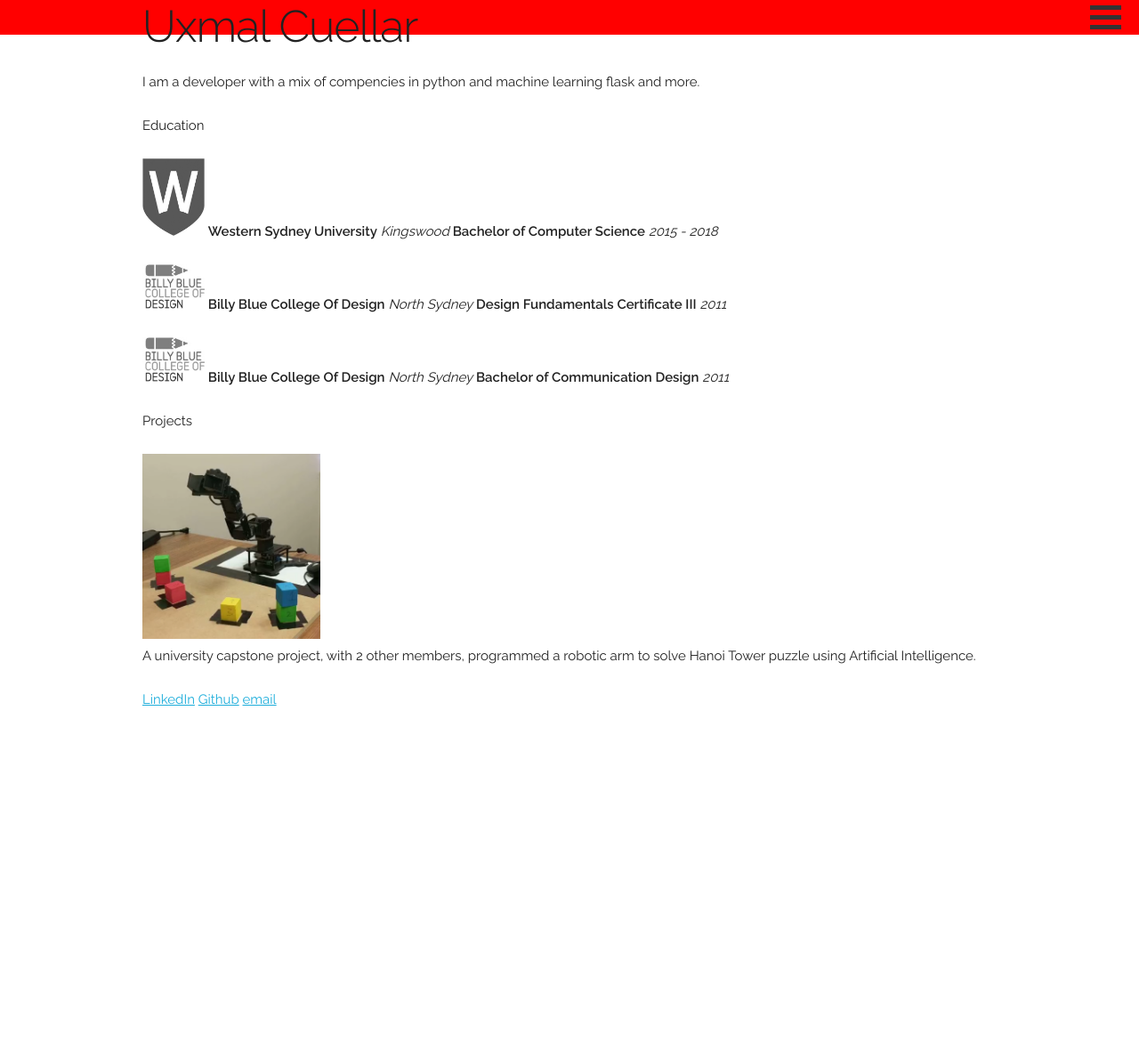
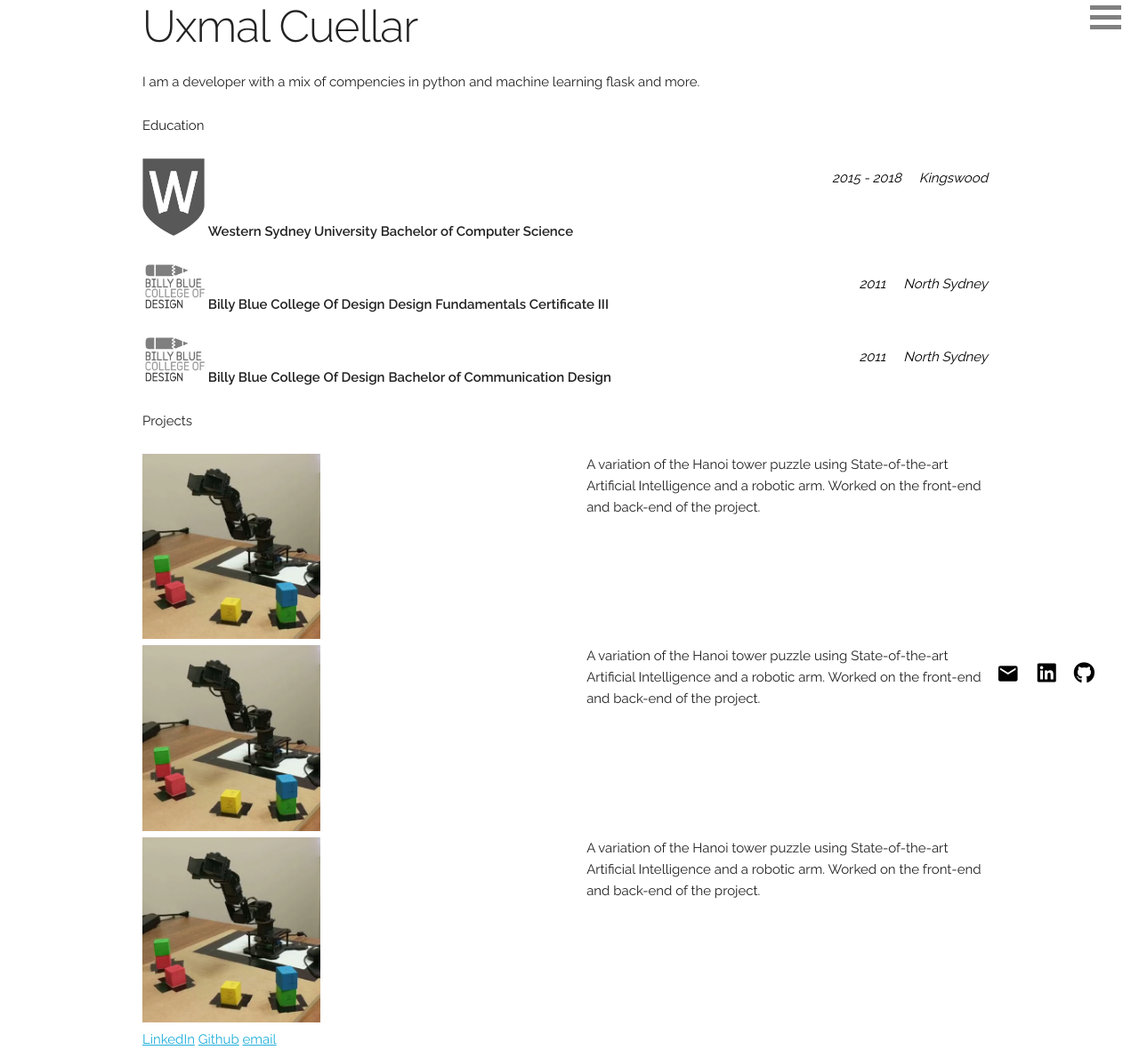
Before and after one commit to UxmalCuellar/v1, a Flask app: page / in a window 1280 px wide. Shown: the whole page at 89% size. Before the commit the page ends 793 px from the top, so only its background shows below. Run offline with Flask 2, Linux system fonts and the light colour scheme.

Commit message:
Icons added and fadein/out funtionality

```diff
--- a/static/main.css
+++ b/static/main.css
@@ -23,10 +23,31 @@ img.icon:hover {
  * Navbar elements
  */
 .navbar {
-   background-color: red;
+   background-color: none;
    position: fixed;
    top: 0;
    width: 100%;
+}
+
+.bottombar {
+   position: fixed;
+   bottom: 0;
+   width: 100%;
+   padding-bottom: 20px;
+}
+
+/* icons */
+.icons {
+   padding-right: 40px;
+}
+i {
+   padding: 10px ;
+   float: right;
+   color: black;
+}
+
+i:hover {
+   color: grey;
 }
 
 /* menu icon and animation */
@@ -44,6 +65,13 @@ img.icon:hover {
    margin: 6px 0;
    transition: 0.4s;
 }
+
+div:hover .bar1,
+div:hover .bar2,
+div:hover .bar3 {
+   background-color: grey;
+}
+
 .change .bar1 {
   -webkit-transform: rotate(-45deg) translate(-9px, 6px);
   transform: rotate(-45deg) translate(-9px, 6px);
--- a/static/script.js
+++ b/static/script.js
@@ -17,3 +17,15 @@ function toggleMenuIcon(x) {
 //       }
 //    }
 // }
+
+
+$(window).scroll(function() {
+   if ($(this).scrollTop()>0) {
+      $('.icons').fadeOut();
+   } else {
+      $('.icons').fadeIn();
+   }
+   if($(window).scrollTop() + $(window).height() == $(document).height()) {
+      $('.icons').fadeIn();
+   }
+});
--- a/templates/index.html
+++ b/templates/index.html
@@ -64,12 +64,40 @@
       </p>
 
    </div>
+
+
+
    <div id="projects" >
       <!-- Projects -->
       <p  class="heading">Projects</p>
-      <img src="/static/images/gripperbot.png" alt="Phantom X pincher arm" width="200"/>
-      <p>A university capstone project, with 2 other members, programmed a robotic arm to solve Hanoi Tower puzzle using Artificial Intelligence.</p>
+      <div class="row">
+	 <div class="six columns">
+	    <img src="/static/images/gripperbot.png" alt="Phantom X pincher arm" width="200"/>
+	 </div>
+	 <div class="six columns">
+	    <p>A variation of the Hanoi tower puzzle using State-of-the-art Artificial Intelligence and a robotic arm. Worked on the front-end and back-end of the project.</p>
+	 </div>
+      </div>
+      <div class="row">
+	 <div class="six columns">
+	    <img src="/static/images/gripperbot.png" alt="Phantom X pincher arm" width="200"/>
+	 </div>
+	 <div class="six columns">
+	    <p>A variation of the Hanoi tower puzzle using State-of-the-art Artificial Intelligence and a robotic arm. Worked on the front-end and back-end of the project.</p>
+	 </div>
+      </div>
+      <div class="row">
+	 <div class="six columns">
+	    <img src="/static/images/gripperbot.png" alt="Phantom X pincher arm" width="200"/>
+	 </div>
+	 <div class="six columns">
+	    <p>A variation of the Hanoi tower puzzle using State-of-the-art Artificial Intelligence and a robotic arm. Worked on the front-end and back-end of the project.</p>
+	 </div>
+      </div>
    </div>
+
+
+
    <div class="bottom">
       <footer>
 	 <a href="https://www.linkedin.com/in/uxmal-cuellar-63824bab/" target="_blank">LinkedIn<a>
--- a/templates/layout.html
+++ b/templates/layout.html
@@ -14,13 +14,15 @@
       <meta name="viewport" content="width=device-width, initial-scale=1">
       <!-- FONT –––––––––––––––––––––––––––––––––––––––––––––––––– -->
       <link href="//fonts.googleapis.com/css?family=Raleway:400,300,600" rel="stylesheet" type="text/css">
-
+      <link rel='stylesheet' href='https://use.fontawesome.com/releases/v5.7.0/css/all.css' integrity='sha384-lZN37f5QGtY3VHgisS14W3ExzMWZxybE1SJSEsQp9S+oqd12jhcu+A56Ebc1zFSJ' crossorigin='anonymous'>
+      <link href="https://fonts.googleapis.com/icon?family=Material+Icons" rel="stylesheet">
       <!-- CSS –––––––––––––––––––––––––––––––––––––––––––––––––– -->
       <link rel="stylesheet" href="/static/normalize.css">
       <link rel="stylesheet" href="/static/skeleton.css">
       <link rel="stylesheet" href="/static/main.css">
 
       <!-- SCRIPT –––––––––––––––––––––––––––––––––––––––––––––––––– -->
+      <script src="https://ajax.googleapis.com/ajax/libs/jquery/3.4.0/jquery.min.js"></script>
       <script src="/static/script.js" charset=utf-8></script>
 
       <!-- Favicon –––––––––––––––––––––––––––––––––––––––––––––––––– -->
@@ -28,7 +30,6 @@
    </head>
    <body>
       <div class="navbar">
-
 	 <div class="toc-holder" onclick="toggleMenuIcon(this)">
 	    <div class="bar1"></div>
 	    <div class="bar2"></div>
@@ -40,6 +41,13 @@
 	    </div>
 	 </div>
       </div>
+      <div class="bottombar">
+	 <div class="icons">
+	    <a href="https://github.com/UxmalCuellar" target="_blank"><i class="fab fa-github" style='font-size:24px'></i></a>
+	    <a href="https://au.linkedin.com/in/uxmal-cuellar-63824bab?trk=people-guest_profile-result-card_result-card_full-click" target="_blank"><i class="fab fa-linkedin" style='font-size:24px'></i></a>
+	    <a href="mailto:uxmal.c@gmail.com"><i class="material-icons" style='font-size:26px'>email</i></a>
+	 </div>
+      </div>
       {% block content %} {% endblock %}
    </body>
 </html>
```
